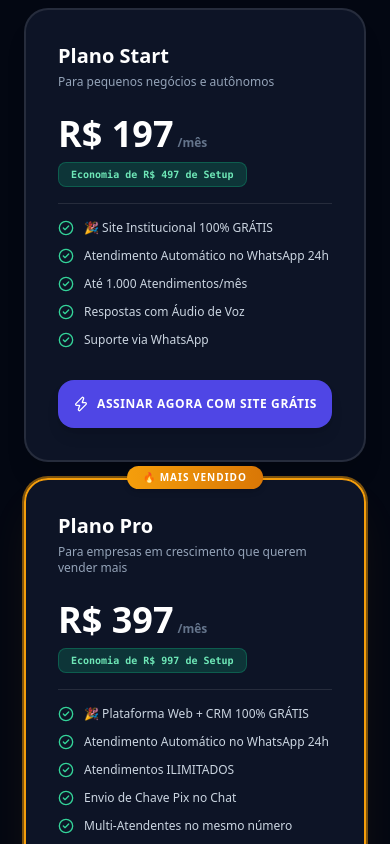
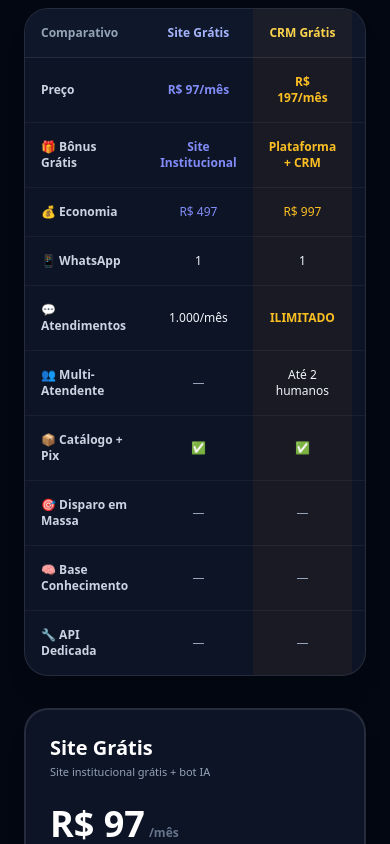
Before and after one commit to Ruanggd123/VendaSaas, a Next.js app in the folder saas-docker/nextjs/: page / in a window 390 px wide. Shown: the part 7440-8284 px from the top of the page. Built offline with nearby package versions, Linux system fonts and the light colour scheme.

Commit message:
feat: redesign plans - Site Grátis R, CRM Grátis R, Loja Grátis R with clear comparison

```diff
--- a/saas-docker/nextjs/src/app/api/settings/whatsapp/route.ts
+++ b/saas-docker/nextjs/src/app/api/settings/whatsapp/route.ts
@@ -58,7 +58,7 @@ export async function GET() {
         {
           name: "Site Institucional",
           price: "497",
-          description: "Landing page avulsa de alta conversão. Código Fonte Entregue, 100% Responsiva, SEO Otimizado.",
+          description: "Site institucional avulso (pagamento único). Código fonte entregue, 100% responsivo, SEO otimizado. Hospedagem por conta do cliente.",
           duration_min: 0,
           requires_payment: true,
           delivery_type: "virtual_instant",
@@ -67,7 +67,7 @@ export async function GET() {
         {
           name: "Plataforma Completa",
           price: "997",
-          description: "Sistema web com CRM avulso. Painel de Vendas, Agendador de Horários, Instalação no seu Servidor.",
+          description: "Sistema web com CRM avulso (pagamento único). Painel de vendas, agendador, banco de dados. Instalação no seu servidor.",
           duration_min: 0,
           requires_payment: true,
           delivery_type: "virtual_instant",
@@ -76,41 +76,41 @@ export async function GET() {
         {
           name: "E-Commerce Avulso",
           price: "1997",
-          description: "Loja virtual completa sem mensalidade. Catálogo Ilimitado + Pix, Painel de Pedidos.",
+          description: "Loja virtual completa avulsa (pagamento único). Catálogo ilimitado, Pix, painel de pedidos. Código 100% seu.",
           duration_min: 0,
           requires_payment: true,
           delivery_type: "virtual_instant",
           digital_content: "Código fonte do e-commerce avulso."
         },
         {
-          name: "Plano Start",
+          name: "Plano Site Grátis",
+          price: "97",
+          description: "Site Institucional grátis incluso + bot IA. 1 WhatsApp, 1.000 atendimentos/mês. Ideal para autônomos e MEI.",
+          duration_min: 0,
+          requires_payment: true,
+          monthly: "97",
+          type: "plan",
+          delivery_type: "virtual_instant",
+          digital_content: "Acesso liberado no painel. Site institucional incluso."
+        },
+        {
+          name: "Plano CRM Grátis",
           price: "197",
-          description: "Site Institucional 100% GRÁTIS + Atendimento Automático no WhatsApp 24h. Até 1.000 Atendimentos/mês.",
+          description: "Plataforma + CRM grátis incluso + bot IA. Atendimentos ILIMITADOS, Multi-Atendente, Pix no chat. Ideal para empresas.",
           duration_min: 0,
           requires_payment: true,
           monthly: "197",
           type: "plan",
           delivery_type: "virtual_instant",
-          digital_content: "Acesso liberado no painel. Site institucional incluso."
+          digital_content: "Acesso liberado no painel. Plataforma completa inclusa."
         },
         {
-          name: "Plano Pro",
+          name: "Plano Loja Grátis",
           price: "397",
-          description: "Plataforma Web + CRM 100% GRÁTIS. Atendimento ILIMITADO, Multi-Atendentes, Envio de Pix no Chat.",
+          description: "Loja Virtual grátis incluso + bot IA. Até 3 WhatsApp, atendimento ILIMITADO, disparo em massa, base de conhecimento. Ideal para lojas e marcas.",
           duration_min: 0,
           requires_payment: true,
           monthly: "397",
-          type: "plan",
-          delivery_type: "virtual_instant",
-          digital_content: "Acesso liberado no painel. Plataforma completa inclusa."
-        },
-        {
-          name: "Plano E-Commerce",
-          price: "697",
-          description: "Loja Virtual E-Commerce 100% GRÁTIS. Catálogo Ilimitado, Sem Comissões, Estoque em Tempo Real.",
-          duration_min: 0,
-          requires_payment: true,
-          monthly: "697",
           type: "plan",
           delivery_type: "virtual_instant",
           digital_content: "Acesso liberado no painel. E-commerce incluso."
--- a/saas-docker/nextjs/src/app/page.tsx
+++ b/saas-docker/nextjs/src/app/page.tsx
@@ -1036,67 +1036,108 @@ export default function Home() {
 
           {/* SECTION 2: COMBOS */}
           {pricingTab === "combo" && (
-            <div className="animate-fade-in space-y-6">
+            <div className="animate-fade-in space-y-8">
+              {/* Tabela comparativa */}
+              <div className="max-w-4xl mx-auto bg-white dark:bg-slate-900/90 rounded-3xl border border-slate-200 dark:border-white/10 overflow-hidden shadow-xl">
+                <div className="overflow-x-auto">
+                  <table className="w-full text-xs">
+                    <thead>
+                      <tr className="border-b border-slate-200 dark:border-white/10 bg-slate-50 dark:bg-slate-900">
+                        <th className="text-left p-4 font-bold text-slate-600 dark:text-slate-400">Comparativo</th>
+                        <th className="p-4 text-center font-black text-indigo-700 dark:text-indigo-300">Site Grátis</th>
+                        <th className="p-4 text-center font-black text-amber-700 dark:text-amber-300 bg-amber-50/50 dark:bg-amber-500/5">CRM Grátis</th>
+                        <th className="p-4 text-center font-black text-emerald-700 dark:text-emerald-300">Loja Grátis</th>
+                      </tr>
+                    </thead>
+                    <tbody className="divide-y divide-slate-100 dark:divide-white/5">
+                      <tr><td className="p-4 font-bold text-slate-700 dark:text-slate-300">Preço</td><td className="p-4 text-center font-black text-indigo-600 dark:text-indigo-400">R$ 97/mês</td><td className="p-4 text-center font-black text-amber-600 dark:text-amber-400 bg-amber-50/50 dark:bg-amber-500/5">R$ 197/mês</td><td className="p-4 text-center font-black text-emerald-600 dark:text-emerald-400">R$ 397/mês</td></tr>
+                      <tr><td className="p-4 font-bold text-slate-700 dark:text-slate-300">🎁 Bônus Grátis</td><td className="p-4 text-center text-indigo-600 dark:text-indigo-400 font-bold">Site Institucional</td><td className="p-4 text-center text-amber-600 dark:text-amber-400 font-bold bg-amber-50/50 dark:bg-amber-500/5">Plataforma + CRM</td><td className="p-4 text-center text-emerald-600 dark:text-emerald-400 font-bold">Loja Virtual</td></tr>
+                      <tr><td className="p-4 font-bold text-slate-700 dark:text-slate-300">💰 Economia</td><td className="p-4 text-center text-indigo-600 dark:text-indigo-400">R$ 497</td><td className="p-4 text-center text-amber-600 dark:text-amber-400 bg-amber-50/50 dark:bg-amber-500/5">R$ 997</td><td className="p-4 text-center text-emerald-600 dark:text-emerald-400">R$ 1.997</td></tr>
+                      <tr><td className="p-4 font-bold text-slate-700 dark:text-slate-300">📱 WhatsApp</td><td className="p-4 text-center">1</td><td className="p-4 text-center bg-amber-50/50 dark:bg-amber-500/5">1</td><td className="p-4 text-center font-bold">Até 3</td></tr>
+                      <tr><td className="p-4 font-bold text-slate-700 dark:text-slate-300">💬 Atendimentos</td><td className="p-4 text-center">1.000/mês</td><td className="p-4 text-center font-bold text-amber-600 dark:text-amber-400 bg-amber-50/50 dark:bg-amber-500/5">ILIMITADO</td><td className="p-4 text-center font-bold text-emerald-600 dark:text-emerald-400">ILIMITADO</td></tr>
+                      <tr><td className="p-4 font-bold text-slate-700 dark:text-slate-300">👥 Multi-Atendente</td><td className="p-4 text-center text-slate-400">—</td><td className="p-4 text-center bg-amber-50/50 dark:bg-amber-500/5">Até 2 humanos</td><td className="p-4 text-center font-bold text-emerald-600 dark:text-emerald-400">Ilimitado</td></tr>
+                      <tr><td className="p-4 font-bold text-slate-700 dark:text-slate-300">📦 Catálogo + Pix</td><td className="p-4 text-center">✅</td><td className="p-4 text-center bg-amber-50/50 dark:bg-amber-500/5">✅</td><td className="p-4 text-center">✅</td></tr>
+                      <tr><td className="p-4 font-bold text-slate-700 dark:text-slate-300">🎯 Disparo em Massa</td><td className="p-4 text-center text-slate-400">—</td><td className="p-4 text-center bg-amber-50/50 dark:bg-amber-500/5 text-slate-400">—</td><td className="p-4 text-center font-bold text-emerald-600 dark:text-emerald-400">✅ Ilimitado</td></tr>
+                      <tr><td className="p-4 font-bold text-slate-700 dark:text-slate-300">🧠 Base Conhecimento</td><td className="p-4 text-center text-slate-400">—</td><td className="p-4 text-center bg-amber-50/50 dark:bg-amber-500/5 text-slate-400">—</td><td className="p-4 text-center font-bold text-emerald-600 dark:text-emerald-400">✅</td></tr>
+                      <tr><td className="p-4 font-bold text-slate-700 dark:text-slate-300">🔧 API Dedicada</td><td className="p-4 text-center text-slate-400">—</td><td className="p-4 text-center bg-amber-50/50 dark:bg-amber-500/5 text-slate-400">—</td><td className="p-4 text-center font-bold text-emerald-600 dark:text-emerald-400">✅</td></tr>
+                    </tbody>
+                  </table>
+                </div>
+              </div>
+
+              {/* Cards dos Planos */}
               <div className="grid grid-cols-1 md:grid-cols-3 gap-6">
                 {[
                   {
-                    id: "combo_start",
-                    name: "Plano Start",
-                    price: "R$ 197",
-                    period: "/mês",
-                    desc: "Para pequenos negócios e autônomos",
-                    setupWaived: "Economia de R$ 497 de Setup",
+                    id: "site_gratis",
+                    name: "Site Grátis",
+                    price: "R$ 97",
+                    tagline: "Site institucional grátis + bot IA",
+                    desc: "Para autônomos, MEI e profissionais liberais",
+                    bonus: "🎉 Site Institucional 100% GRÁTIS",
+                    bonusValue: "R$ 497",
+                    color: "border-indigo-500/30",
                     features: [
-                      "🎉 Site Institucional 100% GRÁTIS",
-                      "Atendimento Automático no WhatsApp 24h",
-                      "Até 1.000 Atendimentos/mês",
-                      "Respostas com Áudio de Voz",
-                      "Suporte via WhatsApp",
+                      "Site Institucional Grátis (economia de R$ 497)",
+                      "1 Número de WhatsApp",
+                      "1.000 atendimentos/mês",
+                      "Bot IA + Regras + Áudio",
+                      "Catálogo e Agendamento",
                     ],
+                    limits: ["Sem CRM", "Sem Multi-Atendente", "Sem Disparo em Massa"],
+                    popular: false,
                   },
                   {
-                    id: "combo_pro",
-                    name: "Plano Pro",
-                    price: "R$ 397",
-                    period: "/mês",
-                    popular: true,
-                    desc: "Para empresas em crescimento que querem vender mais",
-                    setupWaived: "Economia de R$ 997 de Setup",
+                    id: "crm_gratis",
+                    name: "CRM Grátis",
+                    price: "R$ 197",
+                    tagline: "Plataforma CRM grátis + atendimento ilimitado",
+                    desc: "Para empresas e equipes de vendas",
+                    bonus: "🎉 Plataforma + CRM 100% GRÁTIS",
+                    bonusValue: "R$ 997",
+                    color: "border-amber-500",
                     features: [
-                      "🎉 Plataforma Web + CRM 100% GRÁTIS",
-                      "Atendimento Automático no WhatsApp 24h",
+                      "Plataforma + CRM Grátis (economia de R$ 997)",
+                      "1 Número de WhatsApp",
                       "Atendimentos ILIMITADOS",
-                      "Envio de Chave Pix no Chat",
-                      "Multi-Atendentes no mesmo número",
+                      "Multi-Atendente (até 2 humanos)",
+                      "Painel de Vendas + Pix no Chat",
                       "Suporte Prioritário VIP",
                     ],
+                    limits: ["Sem Loja Virtual", "Sem Disparo em Massa"],
+                    popular: true,
                   },
                   {
-                    id: "combo_scale",
-                    name: "Plano E-Commerce",
-                    price: "R$ 697",
-                    period: "/mês",
-                    desc: "Para marcas e lojas que querem vender produtos 24h",
-                    setupWaived: "Economia de R$ 1.997 de Setup",
+                    id: "loja_gratis",
+                    name: "Loja Grátis",
+                    price: "R$ 397",
+                    tagline: "Loja virtual grátis + 3 WhatsApp + disparo",
+                    desc: "Para marcas, lojas e operações grandes",
+                    bonus: "🎉 Loja Virtual E-Commerce 100% GRÁTIS",
+                    bonusValue: "R$ 1.997",
+                    color: "border-emerald-500/30",
                     features: [
-                      "🎉 Loja Virtual E-Commerce 100% GRÁTIS",
-                      "Atendimento + Robô de Vendas",
-                      "Catálogo Ilimitado de Produtos",
-                      "Sem Comissões por Venda Realizada",
-                      "Gerenciador de Estoque em Tempo Real",
+                      "Loja Virtual Grátis (economia de R$ 1.997)",
+                      "Até 3 Números de WhatsApp",
+                      "Atendimentos ILIMITADOS",
+                      "Multi-Atendente Ilimitado",
+                      "Disparo em Massa (Campanhas)",
+                      "Base de Conhecimento + API",
                     ],
+                    limits: [],
+                    popular: false,
                   },
                 ].map((plan) => (
                   <div
                     key={plan.id}
-                    className={`relative rounded-3xl p-8 border-2 transition-all duration-300 flex flex-col justify-between ${
+                    className={`relative rounded-3xl p-6 sm:p-8 border-2 transition-all duration-300 flex flex-col justify-between bg-white dark:bg-slate-900/90 shadow-xl ${
                       plan.popular
-                        ? "bg-white dark:bg-slate-900/90 border-amber-500 shadow-2xl shadow-amber-500/10 ring-2 ring-amber-500/50 -translate-y-2"
-                        : "bg-white dark:bg-slate-900/90 border-slate-200 dark:border-white/10 shadow-xl"
+                        ? "border-amber-500 shadow-2xl shadow-amber-500/10 ring-2 ring-amber-500/50 -translate-y-2"
+                        : "border-slate-200 dark:border-white/10"
                     }`}
                   >
                     {plan.popular && (
-                      <span className="absolute -top-3.5 left-1/2 -translate-x-1/2 px-4 py-1 bg-gradient-to-r from-amber-500 to-amber-600 text-white text-[10px] font-black uppercase tracking-widest rounded-full shadow-md">
+                      <span className="absolute -top-3.5 left-1/2 -translate-x-1/2 px-4 py-1 bg-gradient-to-r from-amber-500 to-amber-600 text-white text-[10px] font-black uppercase tracking-widest rounded-full shadow-md whitespace-nowrap">
                         🔥 Mais Vendido
                       </span>
                     )}
@@ -1104,37 +1145,62 @@ export default function Home() {
                     <div className="space-y-4">
                       <div>
                         <h4 className="text-xl font-black text-slate-900 dark:text-white">{plan.name}</h4>
-                        <p className="text-xs text-slate-500 dark:text-slate-400 mt-1 font-medium">{plan.desc}</p>
+                        <p className="text-[11px] text-slate-500 dark:text-slate-400 mt-0.5 font-medium">{plan.tagline}</p>
                       </div>
 
                       <div className="pt-2">
                         <div className="flex items-baseline gap-1">
                           <span className="text-4xl font-black text-slate-900 dark:text-white">{plan.price}</span>
-                          <span className="text-xs text-slate-500 font-bold">{plan.period}</span>
+                          <span className="text-xs text-slate-500 font-bold">/mês</span>
                         </div>
                         <span className="inline-block mt-2 px-3 py-1 bg-emerald-100 dark:bg-emerald-500/20 text-emerald-800 dark:text-emerald-300 text-[10px] font-extrabold rounded-lg border border-emerald-200 dark:border-emerald-500/30 font-mono">
-                          {plan.setupWaived}
+                          {plan.bonusValue} de economia
                         </span>
                       </div>
 
-                      <ul className="space-y-3 pt-4 border-t border-slate-200 dark:border-white/10 text-xs">
+                      <div className="p-3 rounded-2xl bg-indigo-50 dark:bg-indigo-500/10 border border-indigo-200 dark:border-indigo-500/20">
+                        <p className="text-[11px] font-bold text-indigo-700 dark:text-indigo-300 leading-relaxed">
+                          {plan.bonus}
+                        </p>
+                      </div>
+
+                      <ul className="space-y-2.5 pt-2 text-xs">
                         {plan.features.map((f, idx) => (
                           <li key={idx} className="flex items-center gap-2.5 text-slate-700 dark:text-slate-300 font-medium">
                             <CheckCircle2 className="w-4 h-4 text-emerald-600 dark:text-emerald-400 shrink-0" /> {f}
                           </li>
                         ))}
                       </ul>
+
+                      {plan.limits.length > 0 && (
+                        <div className="pt-2 border-t border-slate-100 dark:border-white/10">
+                          <p className="text-[10px] font-bold uppercase tracking-wider text-slate-400 mb-1.5">Não inclui:</p>
+                          <ul className="space-y-1">
+                            {plan.limits.map((l, idx) => (
+                              <li key={idx} className="flex items-center gap-2 text-[11px] text-slate-400 font-medium">
+                                <span className="w-3.5 h-3.5 rounded-full bg-slate-100 dark:bg-slate-800 flex items-center justify-center text-[8px] shrink-0">✕</span> {l}
+                              </li>
+                            ))}
+                          </ul>
+                        </div>
+                      )}
+
+                      <p className="text-[11px] text-slate-500 dark:text-slate-400 italic font-medium">
+                        📌 {plan.desc}
+                      </p>
                     </div>
 
                     <button
                       onClick={handleCheckoutWhatsApp}
-                      className={`w-full mt-8 py-4 rounded-2xl text-xs font-black uppercase tracking-wider transition-all shadow-lg flex items-center justify-center gap-2 ${
+                      className={`w-full mt-6 py-4 rounded-2xl text-xs font-black uppercase tracking-wider transition-all shadow-lg flex items-center justify-center gap-2 ${
                         plan.popular
                           ? "bg-gradient-to-r from-amber-500 to-amber-600 hover:from-amber-400 hover:to-amber-500 text-white shadow-amber-500/25"
+                          : plan.id === "loja_gratis"
+                          ? "bg-emerald-600 hover:bg-emerald-500 text-white shadow-emerald-600/25"
                           : "bg-slate-900 dark:bg-indigo-600 hover:bg-slate-800 dark:hover:bg-indigo-500 text-white"
                       }`}
                     >
-                      <Zap className="w-4 h-4" /> Assinar Agora com Site Grátis
+                      <Zap className="w-4 h-4" /> Assinar Agora
                     </button>
                   </div>
                 ))}
--- a/saas-docker/nextjs/src/lib/plans.ts
+++ b/saas-docker/nextjs/src/lib/plans.ts
@@ -1,60 +1,109 @@
 export type Plan = {
   id: string;
   name: string;
-  description: string;
+  tagline: string;
   price: number;
   maxUsers: number;
   maxWhatsappInstances: number;
+  maxConversations: number;
+  bonus: string;
+  bonusValue: string;
+  idealFor: string;
   features: string[];
+  limits: string[];
 };
 
 export const PLANS: Record<string, Plan> = {
-  solo: {
-    id: 'solo',
-    name: 'Solo',
-    description: 'Ideal para profissionais independentes e pequenos negócios.',
+  site_gratis: {
+    id: 'site_gratis',
+    name: 'Site Grátis',
+    tagline: 'Site institucional grátis + atendimento IA',
     price: 97,
     maxUsers: 1,
     maxWhatsappInstances: 1,
+    maxConversations: 1000,
+    bonus: 'Site Institucional Grátis',
+    bonusValue: 'R$ 497',
+    idealFor: 'Autônomos, MEI e profissionais liberais',
     features: [
-      '1 Conexão de WhatsApp',
-      '1 Usuário no sistema',
-      'Atendimento básico com IA',
-      'Gestão de Leads'
-    ]
+      'Site Institucional 100% GRÁTIS (economia de R$ 497)',
+      '1 Número de WhatsApp',
+      'Até 1.000 atendimentos/mês',
+      'Bot Inteligente (IA + Regras)',
+      'Respostas com Áudio de Voz',
+      'Catálogo de Produtos',
+      'Agendamento de Horários',
+      'Suporte via WhatsApp',
+    ],
+    limits: [
+      '❌ Sem CRM / Painel de Vendas',
+      '❌ Sem Multi-Atendente',
+      '❌ Sem E-commerce / Loja Virtual',
+      '❌ Limitado a 1.000 atendimentos/mês',
+    ],
   },
-  pro: {
-    id: 'pro',
-    name: 'Pro',
-    description: 'Para empresas em crescimento que precisam escalar o atendimento.',
+  crm_gratis: {
+    id: 'crm_gratis',
+    name: 'CRM Grátis',
+    tagline: 'Plataforma CRM grátis + atendimento ilimitado',
     price: 197,
     maxUsers: 5,
+    maxWhatsappInstances: 1,
+    maxConversations: 99999,
+    bonus: 'Plataforma + CRM Grátis',
+    bonusValue: 'R$ 997',
+    idealFor: 'Pequenas empresas e equipes de vendas',
+    features: [
+      'Plataforma Web + CRM 100% GRÁTIS (economia de R$ 997)',
+      '1 Número de WhatsApp',
+      'Atendimentos ILIMITADOS',
+      'Multi-Atendente (até 2 atendentes humanos)',
+      'Painel de Vendas completo',
+      'Envio de Pix no Chat',
+      'Catálogo de Produtos',
+      'Notificações de Vendas em Tempo Real',
+      'Suporte Prioritário VIP',
+    ],
+    limits: [
+      '❌ Sem Loja Virtual / E-commerce',
+      '❌ Sem Disparo em Massa',
+      '❌ Limitado a 1 WhatsApp',
+      '✅ Atendimento ILIMITADO',
+    ],
+  },
+  loja_gratis: {
+    id: 'loja_gratis',
+    name: 'Loja Grátis',
+    tagline: 'Loja virtual grátis + 3 WhatsApp + disparo em massa',
+    price: 397,
+    maxUsers: 999,
     maxWhatsappInstances: 3,
+    maxConversations: 99999,
+    bonus: 'Loja Virtual Grátis',
+    bonusValue: 'R$ 1.997',
+    idealFor: 'Marcas, e-commerces e operações em crescimento',
     features: [
-      'Até 3 Conexões de WhatsApp',
-      'Até 5 Usuários no sistema',
-      'Atendimento avançado com IA',
-      'Dashboard Completo de Vendas',
-      'Suporte via WhatsApp'
-    ]
+      'Loja Virtual E-Commerce 100% GRÁTIS (economia de R$ 1.997)',
+      'Até 3 Números de WhatsApp',
+      'Atendimentos ILIMITADOS',
+      'Multi-Atendente ILIMITADO',
+      'Disparo em Massa (Campanhas)',
+      'Base de Conhecimento (RAG)',
+      'Catálogo Ilimitado + Pix',
+      'Gestão de Estoque em Tempo Real',
+      'Sem Comissões por Venda',
+      'API Dedicada',
+      'Gerente de Contas',
+    ],
+    limits: [
+      '✅ TUDO incluso',
+      '✅ 3 WhatsApp',
+      '✅ Atendimento ILIMITADO',
+      '✅ Disparo em Massa',
+    ],
   },
-  enterprise: {
-    id: 'enterprise',
-    name: 'Enterprise',
-    description: 'Operações grandes que exigem volume e customização máxima.',
-    price: 497,
-    maxUsers: 999, // Represents unlimited in UI
-    maxWhatsappInstances: 999,
-    features: [
-      'WhatsApp Ilimitado',
-      'Usuários Ilimitados',
-      'Treinamento de IA Personalizado',
-      'Múltiplos Módulos Ativos',
-      'Gerente de Contas Dedicado'
-    ]
-  }
 };
 
 export const getPlanDetails = (planId: string): Plan => {
-  return PLANS[planId] || PLANS['solo'];
+  return PLANS[planId] || PLANS['site_gratis'];
 };
```
Also changed, not shown: saas-docker/nextjs/src/lib/ai/engine.ts (+8 -11 lines), saas-docker/nextjs/src/lib/queue.ts (+4 -9 lines).
